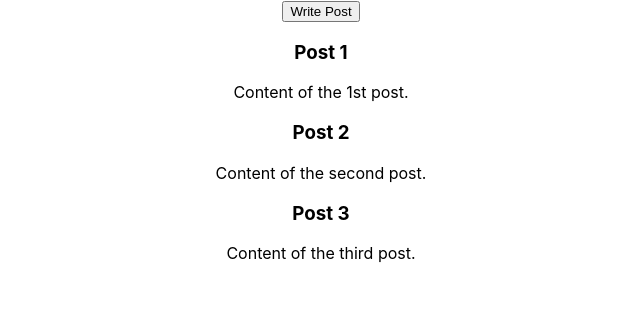
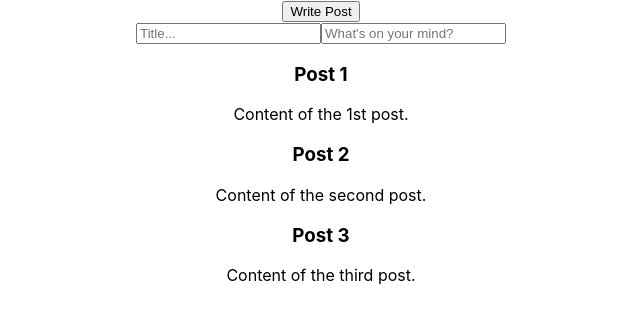
Before and after one commit to abgeiger/react-blog, a React (Create React App) app: page / in a window 1280 px wide. Shown: the top 322 px of the page, without its empty margins (319-959 px from the left). Built offline with nearby package versions, Linux system fonts and the light colour scheme.

Commit message:
Add input fields to write post component

```diff
--- a/src/App.js
+++ b/src/App.js
@@ -1,4 +1,5 @@
 import React from 'react';
+import WritePost from './components/WritePost';
 import './App.css';
 import PostList from './components/PostList';
 
@@ -22,20 +23,15 @@ class App extends React.Component {
           content: 'Content of the third post.',
       },
     ],
+    // Boolean to toggle between Post List and Write a Post pages
     isWritingPost: false,
-    newPost: {
-      title: '',
-      content: '',
-    },
   }
-
-  // Function to create a new post
-
 
   render () {
     return (
       <div className="App">
         <button>{this.state.isWritingPost ? "View Posts" : "Write Post"}</button>
+        <WritePost />
         <PostList posts={this.state.blogPosts} />
       </div>
     );
--- a/src/components/WritePost.js
+++ b/src/components/WritePost.js
@@ -2,11 +2,30 @@ import React, { Component } from 'react'
 // import PropTypes from 'prop-types';
 
 export class WritePost extends Component {
+    state = {
+        title: '',
+        content: '',
+    }
+
+    onChange = (e) => this.setState({ [e.target.name]: e.target.value });
+
     render() {
         return (
             <div>
-                <input type="text" value={this.props.newPostTitle} />
-                <input type="text" value={this.props.newPostContent} />
+                <input
+                    type="text"
+                    name="title"
+                    placeholder="Title..."
+                    value={this.state.title}
+                    onChange={this.onChange}
+                />
+                <input
+                    type="text"
+                    name="content"
+                    placeholder="What's on your mind?"
+                    value={this.state.content}
+                    onChange={this.onChange}
+                />
             </div>
         )
     }
```
